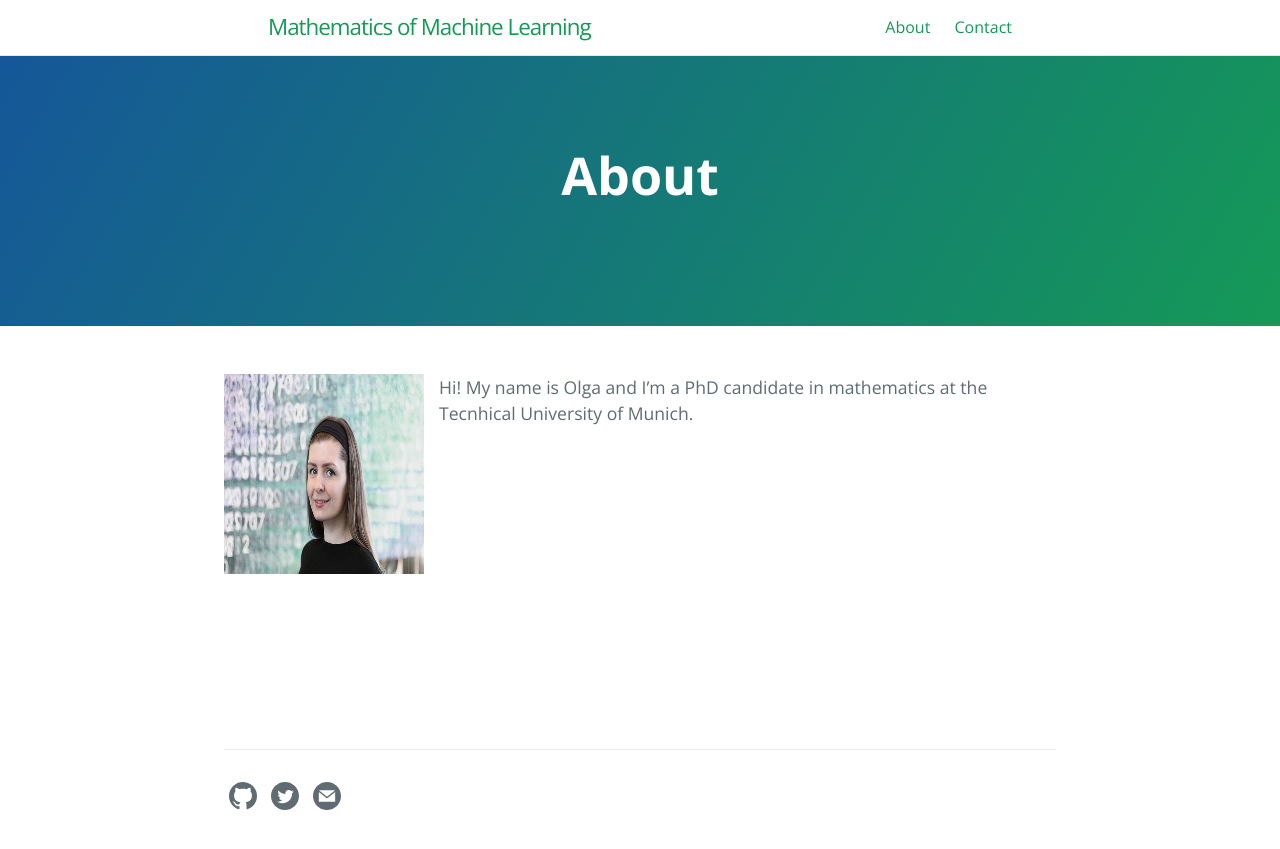
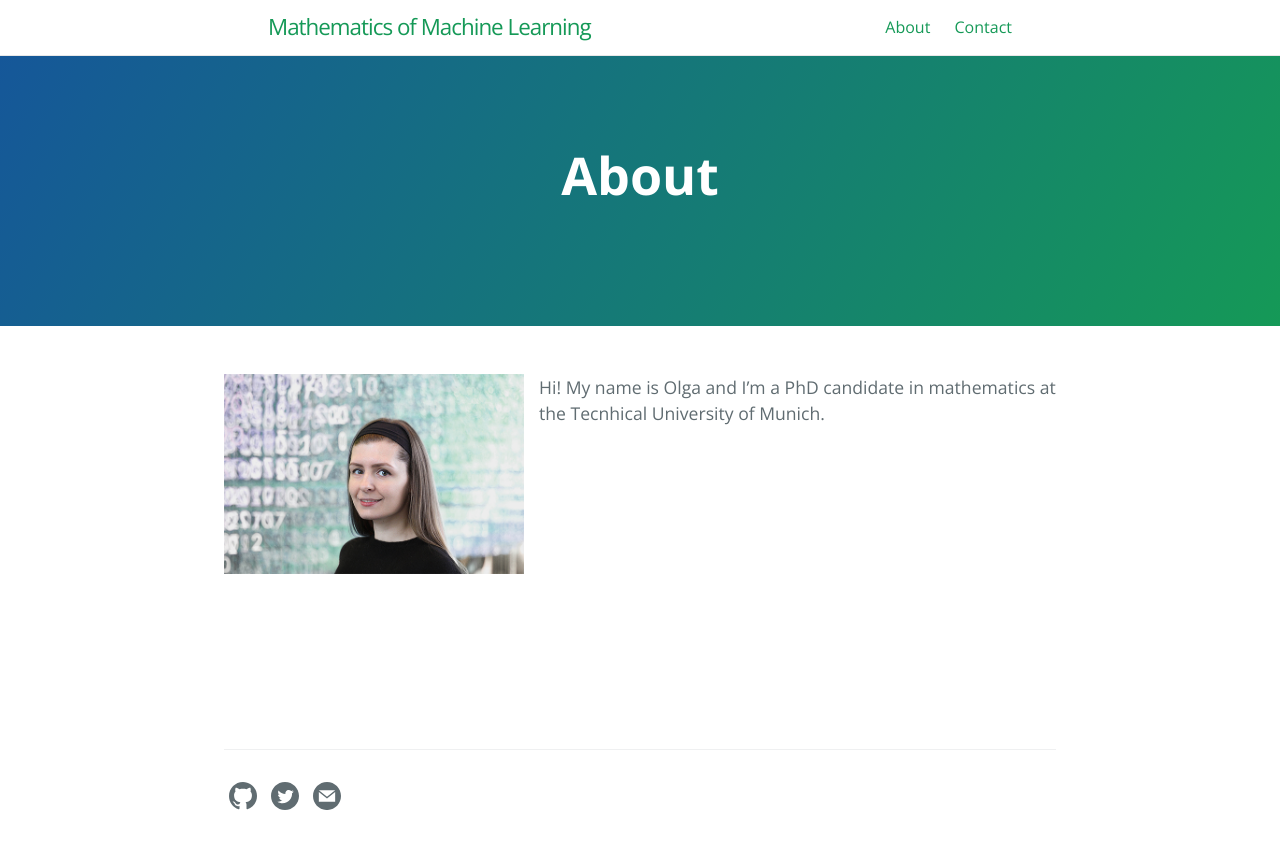
Before and after one commit to olgagraf/olgagraf.github.io, a Jekyll site: the page built from about.md, in a window 1280 px wide. Shown: the top 849 px of the page. Built offline with Jekyll 4.4.1, drawn with Linux system fonts in a browser that asks for light colours.

Commit message:
Update about.md

```diff
--- a/about.md
+++ b/about.md
@@ -7,7 +7,7 @@ ref: about
 order: 0
 ---
 
-<img align="left" src="assets/images/numbers14.jpg" width="200" height="200" id="hp">
+<img align="left" src="assets/images/olga.jpg" width="300" height="200" id="hp">
 Hi! My name is Olga and I'm a PhD candidate in mathematics at the Tecnhical University of Munich.
 <br>
 <br>
```
